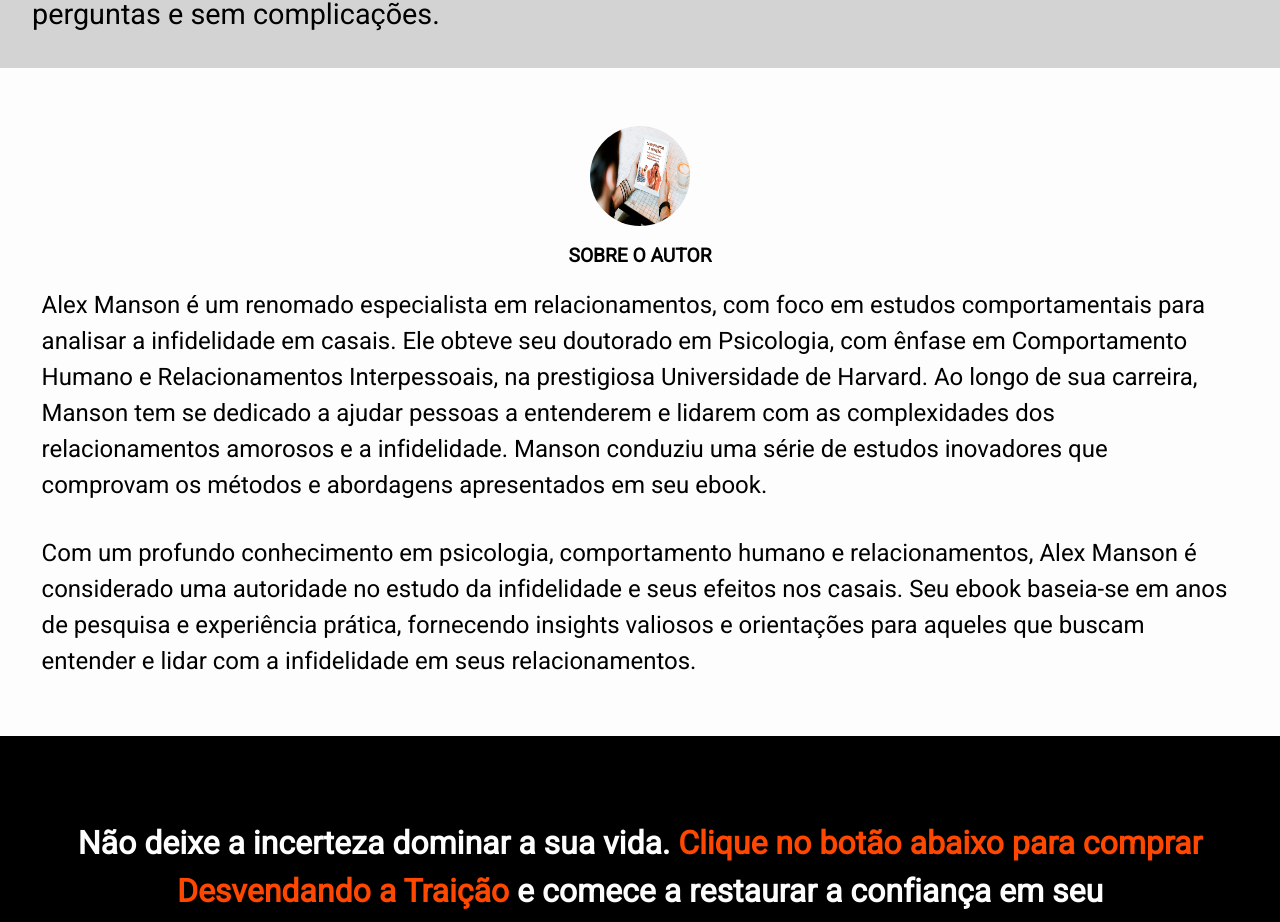
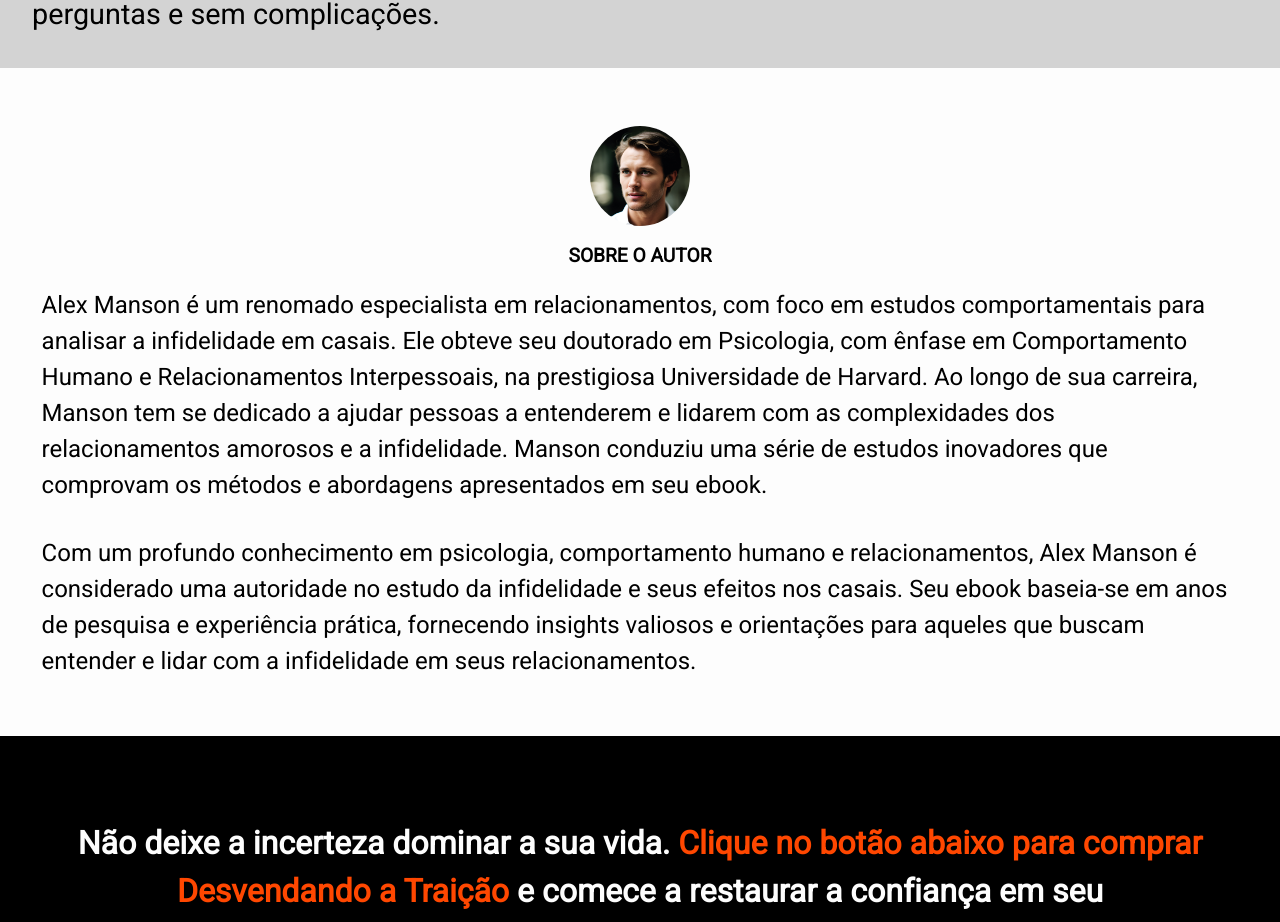
Before and after one commit to bcabreu/desvendando-a-traicao, a Next.js app: page / in a window 1280 px wide. Shown: the part 5960-6882 px from the top of the page. Built offline with nearby package versions, Linux system fonts and the light colour scheme.

Commit message:
Foto alex manson

```diff
--- a/src/components/AboutAuthor.tsx
+++ b/src/components/AboutAuthor.tsx
@@ -2,7 +2,6 @@ import Image from "next/image";
 import styles from "@/styles/AboutAuthor.module.css";
 
 import { Roboto } from "@next/font/google";
-
 
 const roboto = Roboto({
   weight: "400",
@@ -12,16 +11,35 @@ const roboto = Roboto({
 export function AboutAuthor() {
   return (
     <>
-    <div className={styles.about_author}>
-      <Image className={styles.image} src="/images/mockup-ebook.jpg" width={100} height={100} alt="Dr. Alex Manson"/>
-      <h2 className={roboto.className}>Sobre o autor</h2>
-      <p className={roboto.className}>Alex Manson é um renomado especialista em relacionamentos, com foco em estudos comportamentais para analisar a infidelidade em casais. Ele obteve seu doutorado em Psicologia, com ênfase em Comportamento Humano e Relacionamentos Interpessoais, na prestigiosa Universidade de Harvard. Ao longo de sua carreira, Manson tem se dedicado a ajudar pessoas a entenderem e lidarem com as complexidades dos relacionamentos amorosos e a infidelidade.
-
-Manson conduziu uma série de estudos inovadores que comprovam os métodos e abordagens apresentados em seu ebook.</p>
-<p className={roboto.className}>
-Com um profundo conhecimento em psicologia, comportamento humano e relacionamentos, Alex Manson é considerado uma autoridade no estudo da infidelidade e seus efeitos nos casais. Seu ebook baseia-se em anos de pesquisa e experiência prática, fornecendo insights valiosos e orientações para aqueles que buscam entender e lidar com a infidelidade em seus relacionamentos.
-</p>
-    </div>
+      <div className={styles.about_author}>
+        <Image
+          className={styles.image}
+          src="/images/alex-manson.jpg"
+          width={100}
+          height={100}
+          alt="Dr. Alex Manson"
+        />
+        <h2 className={roboto.className}>Sobre o autor</h2>
+        <p className={roboto.className}>
+          Alex Manson é um renomado especialista em relacionamentos, com foco em
+          estudos comportamentais para analisar a infidelidade em casais. Ele
+          obteve seu doutorado em Psicologia, com ênfase em Comportamento Humano
+          e Relacionamentos Interpessoais, na prestigiosa Universidade de
+          Harvard. Ao longo de sua carreira, Manson tem se dedicado a ajudar
+          pessoas a entenderem e lidarem com as complexidades dos
+          relacionamentos amorosos e a infidelidade. Manson conduziu uma série
+          de estudos inovadores que comprovam os métodos e abordagens
+          apresentados em seu ebook.
+        </p>
+        <p className={roboto.className}>
+          Com um profundo conhecimento em psicologia, comportamento humano e
+          relacionamentos, Alex Manson é considerado uma autoridade no estudo da
+          infidelidade e seus efeitos nos casais. Seu ebook baseia-se em anos de
+          pesquisa e experiência prática, fornecendo insights valiosos e
+          orientações para aqueles que buscam entender e lidar com a
+          infidelidade em seus relacionamentos.
+        </p>
+      </div>
     </>
   );
 }
```
Also changed, not shown: public/images/alex-manson.jpg (added), 1 other file (tests, documents, lock files or other folders).
